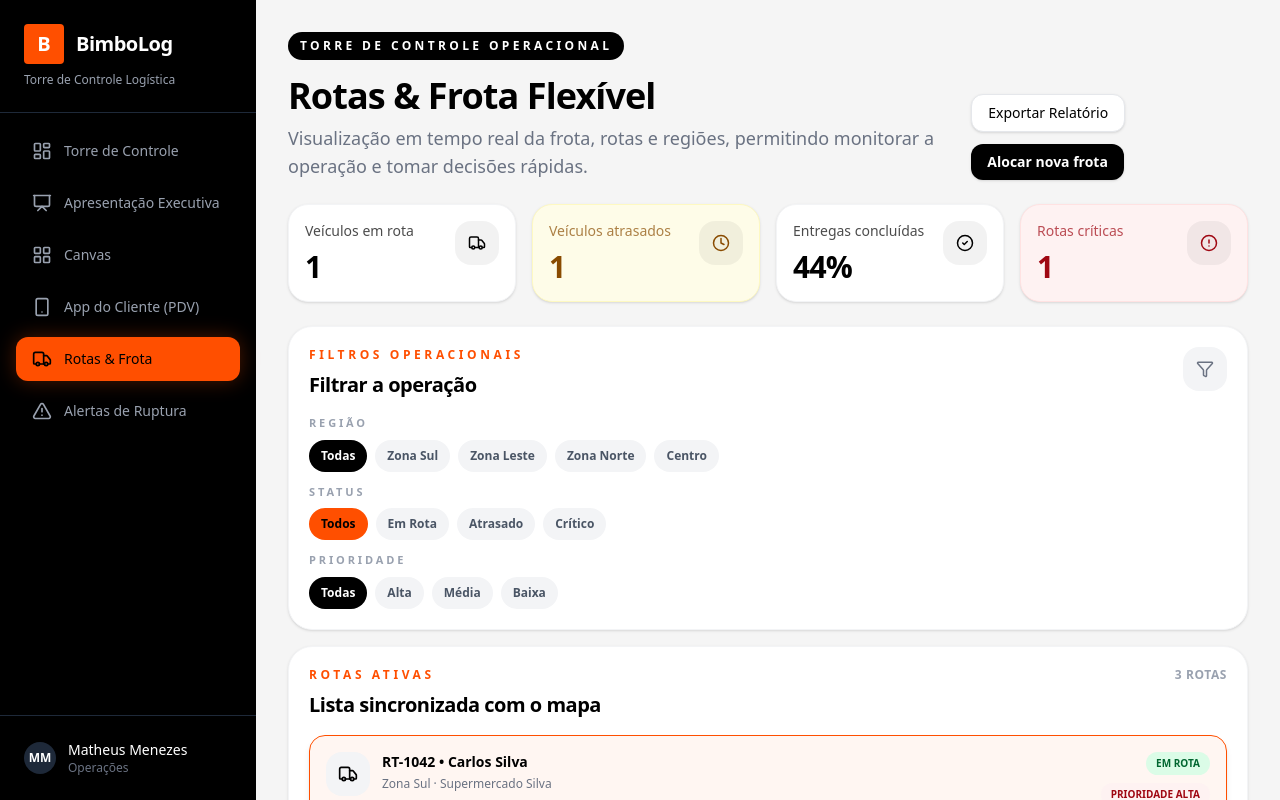
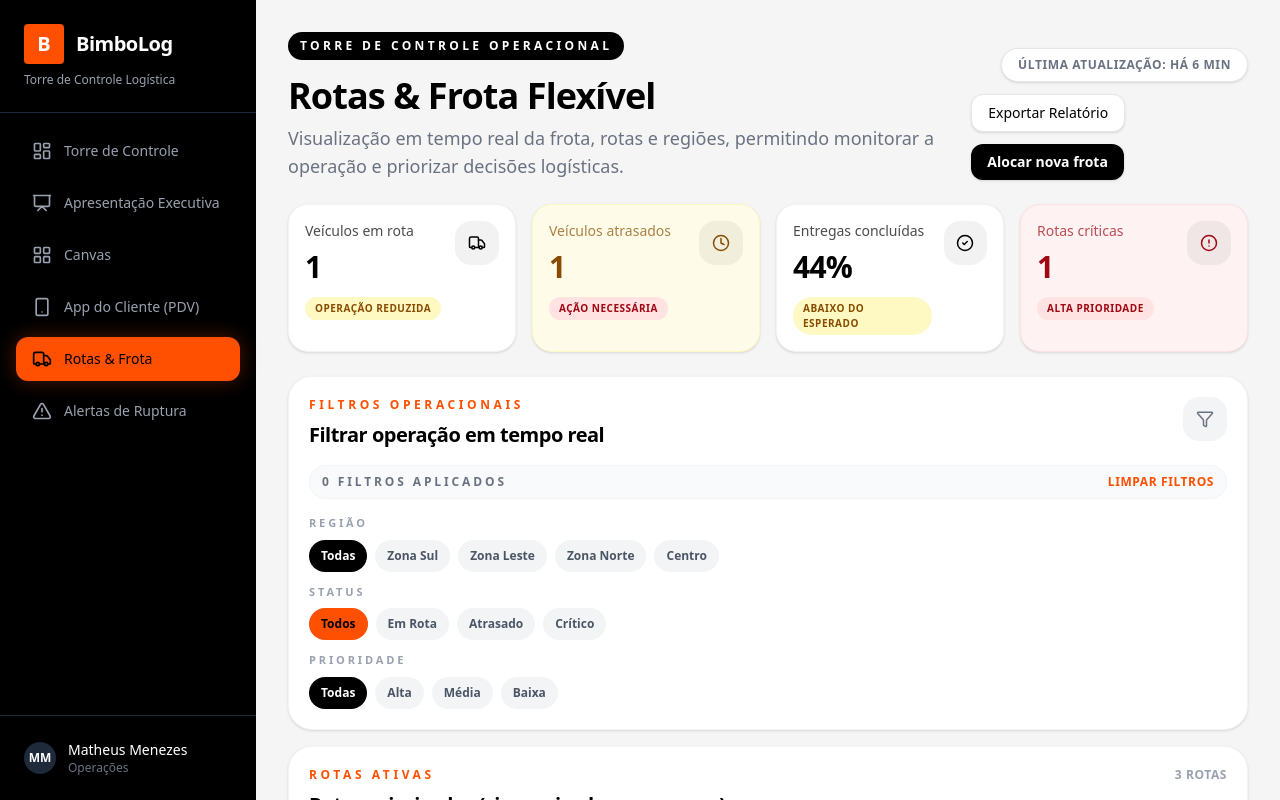
Before and after one commit to Matheusmb3/BIMBO, a React (Vite) app: page / in a window 1280 px wide. Both pictures are taken after a click on the button "Rotas & Frota". Shown: the top 800 px of the page. Built offline with nearby package versions, Linux system fonts and the light colour scheme; a web font is replaced by a local one.

Commit message:
feat: add RoutesFleet component for interactive logistics monitoring and reporting

```diff
--- a/src/components/RoutesFleet.tsx
+++ b/src/components/RoutesFleet.tsx
@@ -155,6 +155,7 @@ const zones: ZoneOverlay[] = [
 ];
 
 const baseCenter: [number, number] = [-23.55052, -46.633308];
+const lastUpdatedLabel = 'há 6 min';
 
 function MapController({ center, zoom }: { center: [number, number]; zoom: number }) {
   const map = useMap();
@@ -232,6 +233,8 @@ export function RoutesFleet({ highlightRouteId, focusAction }: { highlightRouteI
   const [selectedPriority, setSelectedPriority] = useState<RoutePriority | 'Todas'>('Todas');
   const [allocationSuggestion, setAllocationSuggestion] = useState<string | null>(null);
 
+  const activeFilterCount = [selectedRegion !== 'Todas', selectedStatus !== 'Todos', selectedPriority !== 'Todas'].filter(Boolean).length;
+
   useEffect(() => {
     if (highlightRouteId) {
       setSelectedRouteId(highlightRouteId);
@@ -266,17 +269,24 @@ export function RoutesFleet({ highlightRouteId, focusAction }: { highlightRouteI
     const completion = Math.round(routes.reduce((sum, route) => sum + route.progress, 0) / routes.length);
 
     return [
-      { label: 'Veículos em rota', value: active, tone: 'normal' as const, icon: Truck },
-      { label: 'Veículos atrasados', value: delayed, tone: 'attention' as const, icon: Clock },
-      { label: 'Entregas concluídas', value: `${completion}%`, tone: 'normal' as const, icon: CheckCircle2 },
-      { label: 'Rotas críticas', value: critical, tone: 'critical' as const, icon: AlertCircle },
+      { label: 'Veículos em rota', value: active, tone: 'normal' as const, icon: Truck, status: active === 1 ? 'Operação reduzida' : active > 1 ? 'Operação ativa' : 'Sem cobertura', statusTone: active <= 1 ? 'attention' : 'normal' },
+      { label: 'Veículos atrasados', value: delayed, tone: 'attention' as const, icon: Clock, status: delayed > 0 ? 'Ação necessária' : 'Sem atraso', statusTone: delayed > 0 ? 'critical' : 'normal' },
+      { label: 'Entregas concluídas', value: `${completion}%`, tone: 'normal' as const, icon: CheckCircle2, status: completion < 50 ? 'Abaixo do esperado' : 'Dentro do ritmo', statusTone: completion < 50 ? 'attention' : 'normal' },
+      { label: 'Rotas críticas', value: critical, tone: 'critical' as const, icon: AlertCircle, status: critical > 0 ? 'Alta prioridade' : 'Sem criticidade', statusTone: critical > 0 ? 'critical' : 'normal' },
     ];
   }, []);
 
   const zoneLeader = useMemo(() => [...zones].sort((a, b) => b.risk - a.risk)[0], []);
 
   const handleAllocateFleet = () => {
-    setAllocationSuggestion(`Sugestão: alocar ${zoneLeader.suggestedVehicles} veículo${zoneLeader.suggestedVehicles > 1 ? 's' : ''} na ${zoneLeader.name} (risco de ruptura elevado).`);
+    const plusVehicles = Math.max(1, zoneLeader.suggestedVehicles);
+    setAllocationSuggestion(`${zoneLeader.name} com risco elevado de ruptura. Sugestão: alocar +${plusVehicles} veículo${plusVehicles > 1 ? 's' : ''}.`);
+  };
+
+  const clearFilters = () => {
+    setSelectedRegion('Todas');
+    setSelectedStatus('Todos');
+    setSelectedPriority('Todas');
   };
 
   const handleExportReport = () => {
@@ -328,10 +338,14 @@ export function RoutesFleet({ highlightRouteId, focusAction }: { highlightRouteI
           </div>
           <h1 className="text-4xl font-black tracking-tight text-black">Rotas & Frota Flexível</h1>
           <p className="text-gray-500 mt-2 text-lg max-w-3xl">
-            Visualização em tempo real da frota, rotas e regiões, permitindo monitorar a operação e tomar decisões rápidas.
+            Visualização em tempo real da frota, rotas e regiões, permitindo monitorar a operação e priorizar decisões logísticas.
           </p>
         </div>
 
+        <div className="flex flex-col items-end gap-3">
+          <div className="px-4 py-2 rounded-full bg-white border border-gray-200 text-xs font-bold uppercase tracking-wider text-gray-500 shadow-sm">
+            Última atualização: {lastUpdatedLabel}
+          </div>
           <div className="flex flex-wrap gap-3">
             <button onClick={handleExportReport} className="bg-white border border-gray-200 px-4 py-2 rounded-xl font-medium text-sm hover:bg-gray-50 transition-colors shadow-sm">
               Exportar Relatório
@@ -339,6 +353,7 @@ export function RoutesFleet({ highlightRouteId, focusAction }: { highlightRouteI
             <button onClick={handleAllocateFleet} className="bg-black text-white px-4 py-2 rounded-xl font-bold text-sm hover:bg-gray-800 transition-colors shadow-sm">
               Alocar nova frota
             </button>
+          </div>
         </div>
       </div>
 
@@ -361,6 +376,7 @@ export function RoutesFleet({ highlightRouteId, focusAction }: { highlightRouteI
         {metrics.map((metric) => {
           const Icon = metric.icon;
           const toneClass = metric.tone === 'critical' ? 'border-red-100 bg-red-50 text-red-800' : metric.tone === 'attention' ? 'border-yellow-100 bg-yellow-50 text-yellow-800' : 'border-gray-100 bg-white text-black';
+          const statusTone = metric.statusTone === 'critical' ? 'bg-red-100 text-red-800' : metric.statusTone === 'attention' ? 'bg-yellow-100 text-yellow-800' : 'bg-green-100 text-green-800';
 
           return (
             <div key={metric.label} className={`rounded-[20px] border p-4 shadow-sm ${toneClass}`}>
@@ -368,6 +384,9 @@ export function RoutesFleet({ highlightRouteId, focusAction }: { highlightRouteI
                 <div>
                   <p className="text-sm font-medium opacity-70">{metric.label}</p>
                   <p className="mt-2 text-3xl font-black tracking-tight">{metric.value}</p>
+                  <span className={`mt-3 inline-flex items-center rounded-full px-2.5 py-1 text-[10px] font-black uppercase tracking-wider ${statusTone}`}>
+                    {metric.status}
+                  </span>
                 </div>
                 <div className="w-11 h-11 rounded-2xl bg-black/5 flex items-center justify-center">
                   <Icon size={18} />
@@ -384,11 +403,18 @@ export function RoutesFleet({ highlightRouteId, focusAction }: { highlightRouteI
             <div className="flex items-start justify-between gap-4">
               <div>
                 <p className="text-xs font-black uppercase tracking-[0.3em] text-[#FF4F00]">Filtros operacionais</p>
-                <h3 className="text-xl font-black tracking-tight mt-2">Filtrar a operação</h3>
+                <h3 className="text-xl font-black tracking-tight mt-2">Filtrar operação em tempo real</h3>
               </div>
               <div className="w-11 h-11 rounded-2xl bg-gray-100 flex items-center justify-center text-gray-500">
                 <Filter size={18} />
               </div>
+            </div>
+
+            <div className="flex items-center justify-between gap-3 rounded-2xl border border-gray-100 bg-gray-50 px-3 py-2">
+              <span className="text-xs font-bold uppercase tracking-[0.24em] text-gray-500">{activeFilterCount} filtros aplicados</span>
+              <button onClick={clearFilters} className="text-xs font-black uppercase tracking-wider text-[#FF4F00] hover:text-[#e64700]">
+                Limpar filtros
+              </button>
             </div>
 
             <div className="space-y-3">
@@ -443,7 +469,7 @@ export function RoutesFleet({ highlightRouteId, focusAction }: { highlightRouteI
             <div className="flex items-start justify-between gap-3 mb-4">
               <div>
                 <p className="text-xs font-black uppercase tracking-[0.3em] text-[#FF4F00]">Rotas ativas</p>
-                <h3 className="text-xl font-black tracking-tight mt-2">Lista sincronizada com o mapa</h3>
+                <h3 className="text-xl font-black tracking-tight mt-2">Rotas priorizadas (sincronizadas com mapa)</h3>
               </div>
               <span className="text-xs font-bold uppercase tracking-wider text-gray-400">{visibleRoutes.length} rotas</span>
             </div>
@@ -465,7 +491,7 @@ export function RoutesFleet({ highlightRouteId, focusAction }: { highlightRouteI
           <div className="flex flex-col lg:flex-row lg:items-end lg:justify-between gap-4">
               <div>
                 <p className="text-xs font-black uppercase tracking-[0.3em] text-[#FF4F00]">Mapa operacional</p>
-              <h2 className="text-2xl font-black tracking-tight mt-2">Rotas, veículos e zonas de risco</h2>
+                <h2 className="text-2xl font-black tracking-tight mt-2">Monitoramento em tempo real de rotas, veículos e regiões críticas</h2>
                 <p className="text-gray-500 mt-2 max-w-3xl">
                   Centro de distribuição, linhas de entrega e leitura por regiões para acelerar decisões de priorização.
                 </p>
@@ -569,7 +595,18 @@ export function RoutesFleet({ highlightRouteId, focusAction }: { highlightRouteI
                 Rotas conectadas ao mapa
               </div>
               <div className="max-w-2xl rounded-2xl bg-white/92 backdrop-blur-md px-4 py-3 text-sm text-gray-600 shadow-sm border border-white/60">
-                Visualização em tempo real da frota, rotas e regiões, permitindo monitorar a operação e tomar decisões rápidas.
+                Monitoramento em tempo real de rotas, veículos e regiões críticas.
+              </div>
+            </div>
+
+            <div className="absolute top-4 right-4 rounded-2xl bg-white/95 backdrop-blur-md p-3 shadow-sm border border-white/70 pointer-events-auto">
+              <div className="text-[10px] font-black uppercase tracking-[0.24em] text-gray-400 mb-2">Legenda</div>
+              <div className="space-y-1.5 text-xs font-semibold text-gray-600">
+                <div className="flex items-center gap-2"><span className="text-red-500">🔴</span> Crítico</div>
+                <div className="flex items-center gap-2"><span className="text-yellow-500">🟡</span> Atenção</div>
+                <div className="flex items-center gap-2"><span className="text-green-500">🟢</span> Normal</div>
+                <div className="flex items-center gap-2"><span>🚚</span> Veículo</div>
+                <div className="flex items-center gap-2"><span className="text-gray-700">━</span> Rota ativa</div>
               </div>
             </div>
 
@@ -649,6 +686,7 @@ function RouteItem({ route, selected, onSelect }: { key?: string | number; route
           <div className="min-w-0">
             <h5 className="font-black text-sm truncate">{route.id} • {route.driver}</h5>
             <p className="text-xs text-gray-500 font-medium mt-1">{route.region} · {route.destination}</p>
+            <p className="mt-2 text-[11px] font-black uppercase tracking-[0.22em] text-[#FF4F00]">ETA: {route.eta}</p>
           </div>
         </div>
         <div className="flex flex-col items-end gap-2 shrink-0">
```
Lines whose indentation alone changed are shown as unchanged.
